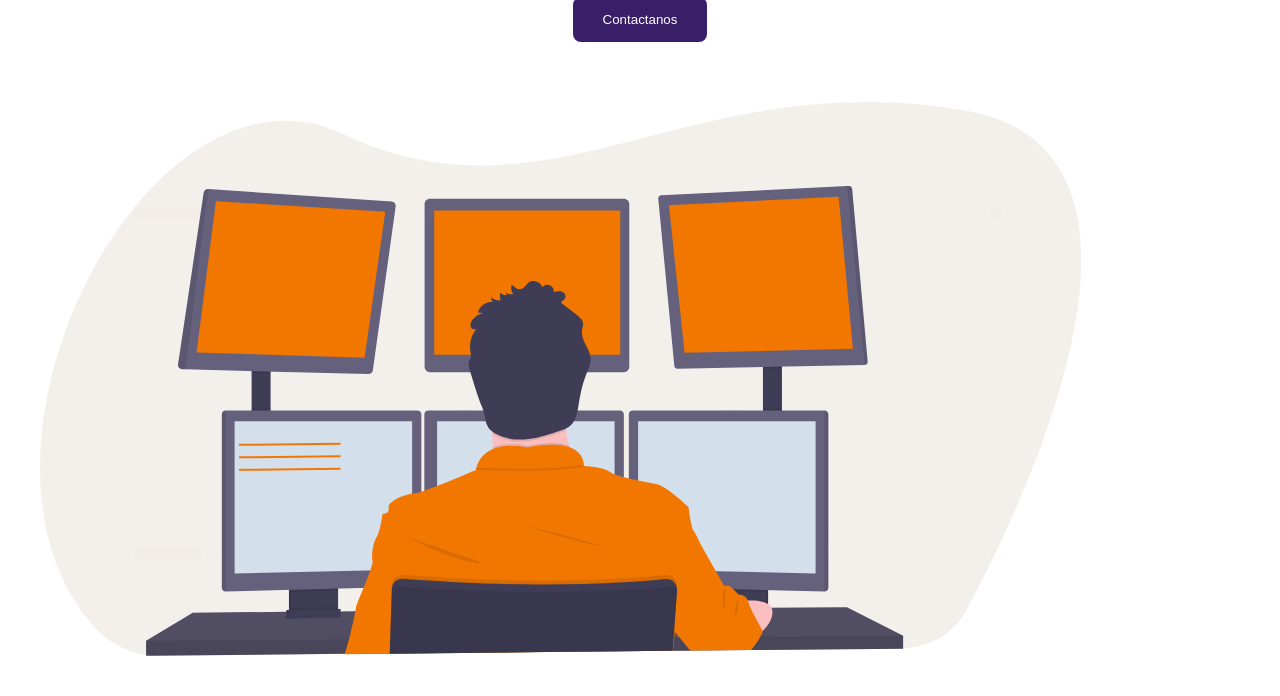
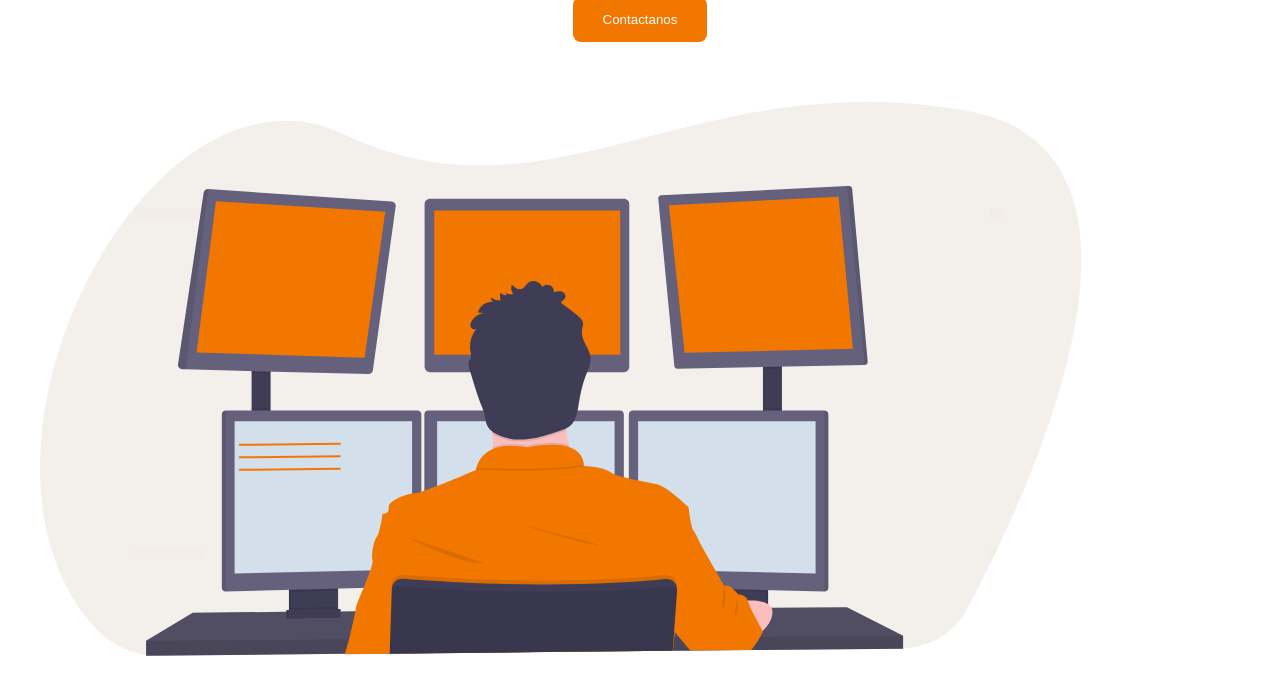
Before and after one commit to hectorfjaenz/IcodeTeam, a plain HTML site: page index.html in a window 1280 px wide. Shown: the part 232-928 px from the top of the page. Drawn offline with nearby package versions, Linux system fonts and the light colour scheme.

Commit message:
Corrigiendo estilos

```diff
--- a/style.css
+++ b/style.css
@@ -6,11 +6,6 @@
   --colorPrincipal: #f27700;
   --border-color: #dadce0;
   --whiteColor:#fff;
-  /* sujetos a cambios xd */
-  --colorPrincipal: #391f67;
-  --colorHover: #3664f4;
-
-  --whiteColor: #fff;
   --color-secundario: #391f67;
 }
 
@@ -511,7 +506,7 @@ a {
  vertical-align: text-bottom;
 }
 .plans-ca:hover{
- color:#f27700;
+ color:#000;
 }
 @media (min-width: 1070px) {
 
```
